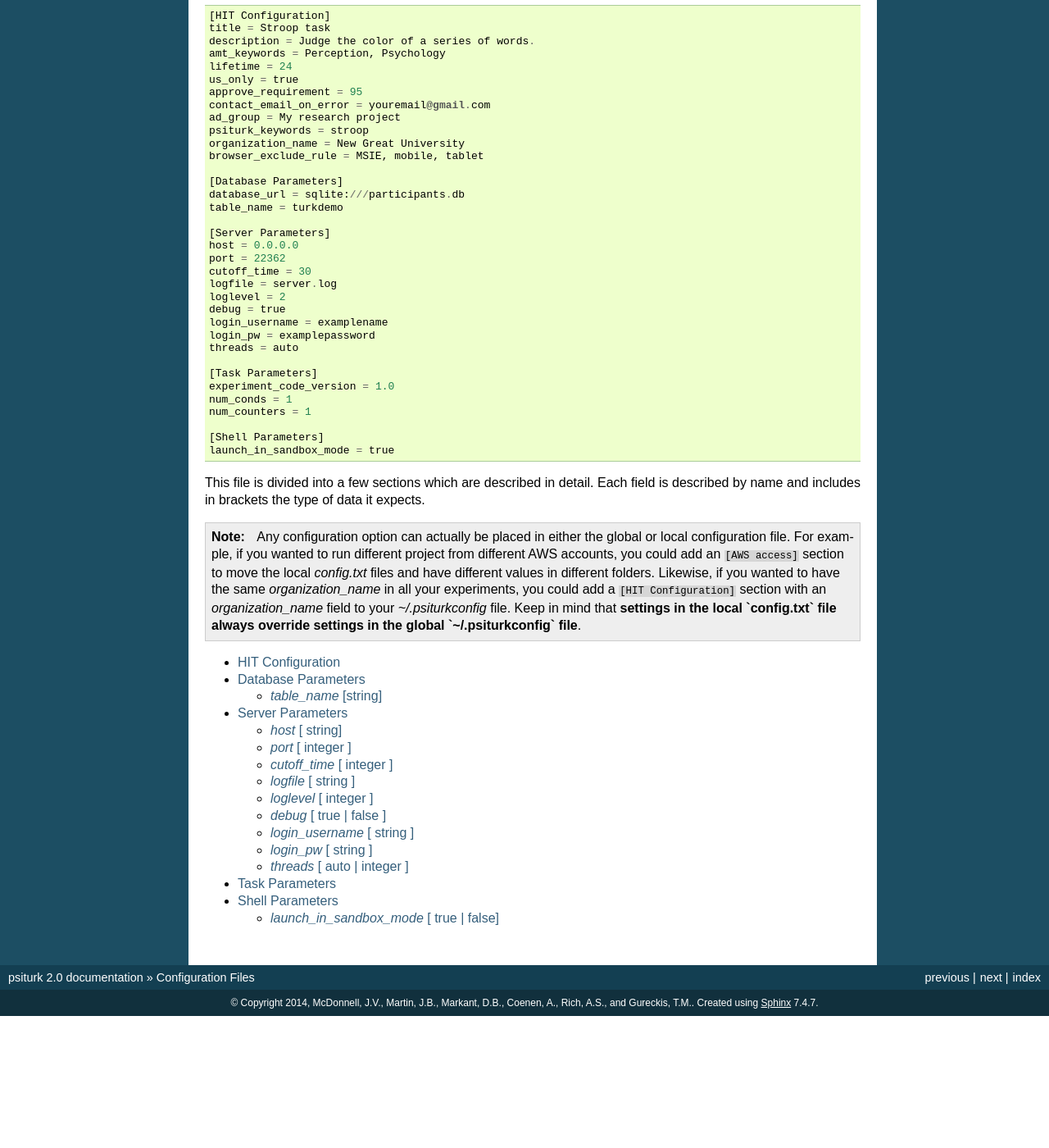
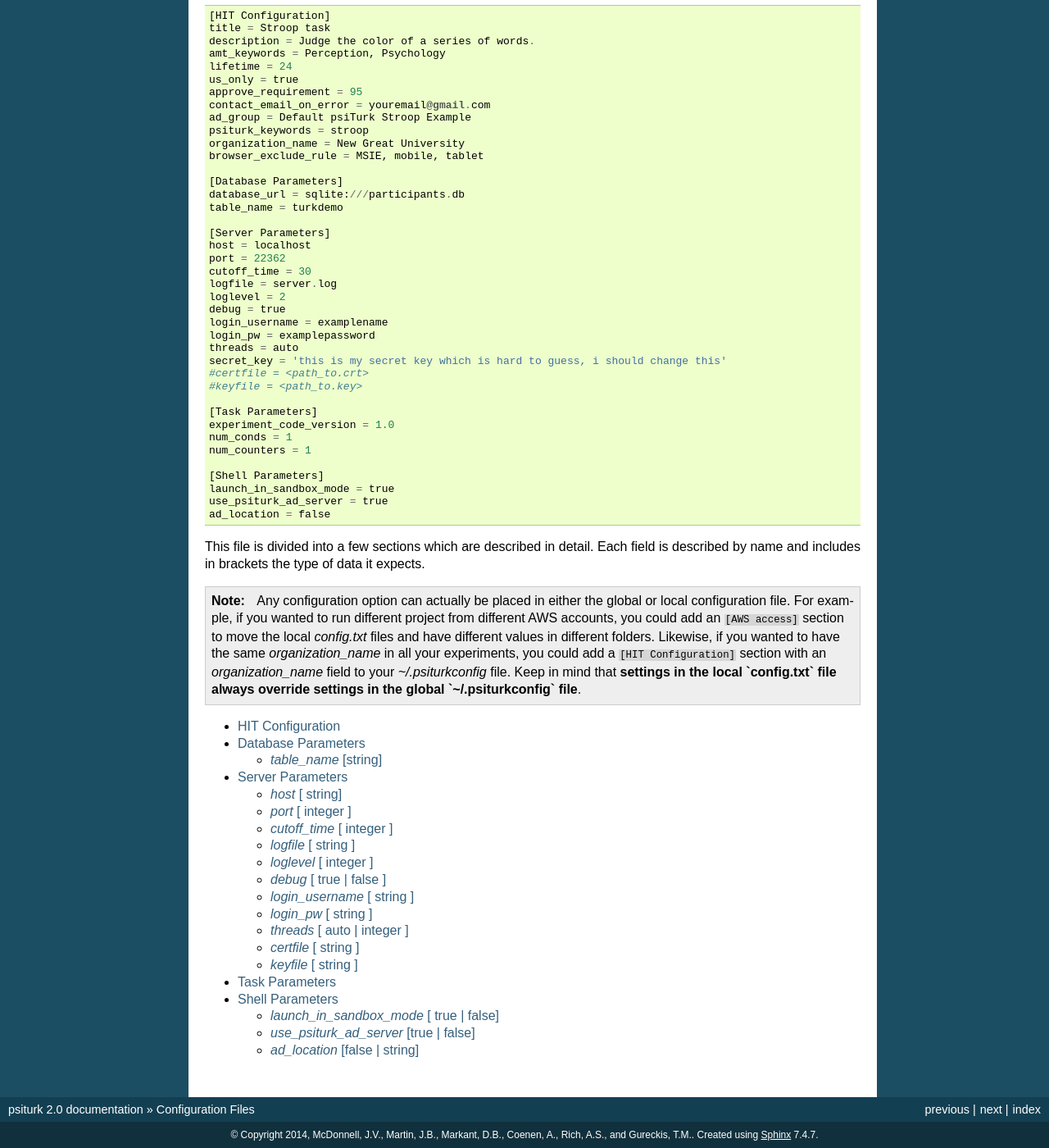
Before and after one commit to NYUCCL/psiTurk, a Sphinx documentation site: the page built from doc/configuration.rst, in a window 1280 px wide and 1400 px high, scrolled down 913 px. Shown: the whole window at 82% size. Built offline with Sphinx 7.4.7, drawn with Linux system fonts in a browser that asks for light colours; before the commit the page ends 2152 px from its top, so only the background shows below that.

Commit message:
Adding some documentation for the new [server parameter] and [shell parameter] SSL- and ad-server-related experimental features. Sorry in advance for typos.
Also I'm removing most of the inline documentation from the default local
config.txt file. It seemed like it might have been overwhelming to
newcomers. I moved it into the docs instead.

```diff
--- a/doc/config/server_parameters.rst
+++ b/doc/config/server_parameters.rst
@@ -7,16 +7,18 @@
 
 ::
 
-	[Server Parameters]
-	host = 0.0.0.0
-	port = 22362
-	cutoff_time = 30
-	logfile = server.log
-	loglevel = 2
-	debug = true
-	login_username = examplename
-	login_pw = examplepassword
-	threads = auto
+    [Server Parameters]
+    host = 0.0.0.0
+    port = 22362
+    cutoff_time = 30
+    logfile = server.log
+    loglevel = 2
+    debug = true
+    login_username = examplename
+    login_pw = examplepassword
+    threads = auto
+    #certfile = <path_to.crt>
+    #keyfile = <path_to.key>
 
 `host` [ string]
 --------------
@@ -91,3 +93,46 @@
 simultanous connections from internet users.  If you select
 `auto` it will set this based on the number of processor
 cores on your current computer.
+
+`certfile` [ string ]
+----------------------
+.. warning::
+
+    SSL support for the psiturk server is an experimental feature.
+
+`certfile` should be the /path/to/your/domain/SSL.crt
+
+If both certfile and keyfile are set and the files readable, then
+the psiturk gunicorn server will run with ssl. You will need
+to execute the psiturk with privileges sufficient to read
+the keyfile (typically root). If you run `psiturk` with `sudo` and if you are using
+a virtual environment, make sure to execute the full path to the desired psiturk instance in your environment.
+See `launch-sudo-psiturk in this gist`_ for an example.
+
+If you want to do this, you are responsible for obtaining
+your own cert and key. It is not necessary to run the
+psiturk server with `ssl` in order to use your own ad server.
+You can have a proxy server such as `nginx` in front of
+psiturk/gunicorn which handles ssl connections. See `this gist`_ for an example.
+
+See http://docs.gunicorn.org/en/stable/deploy.html for more information on setting up proxy servers with the psiturk (gunicorn) server.
+
+.. seealso::
+
+    `use_psiturk_ad_server <shell_parameters.html#use-psiturk-ad-server-true-false>`__
+        How to use your on ad_location. Does not require that the **psiTurk** server be SSL-enabled. (Although you will still need your own SSL certificate and key)
+
+`keyfile` [ string ]
+----------------------
+.. warning::
+
+    SSL support for the psiturk server is an experimental feature.
+
+`certfile` should be the /path/to/your/domain/private-SSL.key. Although .crts can contain .key files within them,
+psiturk currently requires that you point to separate .crt and .key files for this experimental feature to work.
+
+See the documentation for `certfile` for more information.
+
+.. _launch-sudo-psiturk in this gist: gist_
+.. _this gist: gist_
+.. _gist: https://gist.github.com/deargle/5d8c01660a77b8090a2cd24efcda2c59
--- a/doc/config/shell_parameters.rst
+++ b/doc/config/shell_parameters.rst
@@ -20,3 +20,64 @@
 
    `Overview of the command-line interface <../command_line_overview.html>`__
    	  The basic features of the **psiTurk** command line.
+
+`use_psiturk_ad_server` [true | false]
+---------------------------------------
+
+.. warning::
+
+    Non-use of the psiturk ad server is an experimental feature.
+
+If set to `true`, then the **psiTurk** secure ad server functionality will be enabled,
+and your ad will be hosted on psiturk.org when creating hits on AMT.
+
+If you want to host your own ad, then set this to `false`. You are responsible for obtaining
+your own cert and key and for configuring your own proxy server in front
+of psiturk/gunicorn. It is not necessary to also include the cert and key
+in the [Server Parameters] section -- you can have a proxy server
+such as nginx in front of psiturk/gunicorn which handles SSL connections.
+Although if you don't have your SSL certs in both places, then traffic between
+your proxy server and psiturk/gunicorn will not be encrypted. Perhaps that
+doesn't matter to you though if you configure your proxy server to pass traffic
+to your gunicorn/psiturk server via localhost.
+
+If set to `false` then you must also specify your custom `ad_location` (see below).
+
+.. seealso::
+
+    See the `[Server Parameters] certfile and keyfile configs <server_parameters.html>`__
+    for ssl-enabling the psiturk server (although this is not required to use your
+    own ad location).
+
+.. seealso::
+
+    See `this gist`_ for an example nginx psiturk SSL configuration
+
+
+`ad_location` [false | string]
+------------------------------
+
+.. warning::
+
+    Non-use of the psiturk ad server is an experimental feature.
+
+`ad_location` is only used if `use_psiturk_ad_server` is `false`.
+Set to whatever you set up your proxy server to listen on. This will be sent directly
+to AMT when creating your HITs to tell AMT where to look for your ad.
+
+Format is as follows::
+
+    https://<host>:<port>/ad
+
+Some gotcha's:
+
+* don't forget the `/ad` at the end. And don't append a trailing backslash.
+* you must use `https://` or AMT will explode.
+* the `<port>` should be the port your *proxy server* (such as nginx) is running on, *not* the **psiturk** port. See the `gist`_ for a full example.
+
+.. seealso::
+
+    See the information for the `use_psiturk_ad_server` configuration above as well.
+
+.. _this gist: gist_
+.. _gist: https://gist.github.com/deargle/5d8c01660a77b8090a2cd24efcda2c59
--- a/doc/configuration.rst
+++ b/doc/configuration.rst
@@ -71,41 +71,47 @@
 
 ::
 
-	[HIT Configuration]
-	title = Stroop task
-	description = Judge the color of a series of words.
-	amt_keywords = Perception, Psychology
-	lifetime = 24
-	us_only = true
-	approve_requirement = 95
-	contact_email_on_error = youremail@gmail.com
-	ad_group = My research project
-	psiturk_keywords = stroop
-	organization_name = New Great University
-	browser_exclude_rule = MSIE, mobile, tablet
+    [HIT Configuration]
+    title = Stroop task
+    description = Judge the color of a series of words.
+    amt_keywords = Perception, Psychology
+    lifetime = 24
+    us_only = true
+    approve_requirement = 95
+    contact_email_on_error = youremail@gmail.com
+    ad_group = Default psiTurk Stroop Example
+    psiturk_keywords = stroop
+    organization_name = New Great University
+    browser_exclude_rule = MSIE, mobile, tablet
 
-	[Database Parameters]
-	database_url = sqlite:///participants.db
-	table_name = turkdemo
+    [Database Parameters]
+    database_url = sqlite:///participants.db
+    table_name = turkdemo
 
-	[Server Parameters]
-	host = 0.0.0.0
-	port = 22362
-	cutoff_time = 30
-	logfile = server.log
-	loglevel = 2
-	debug = true
-	login_username = examplename
-	login_pw = examplepassword
-	threads = auto
+    [Server Parameters]
+    host = localhost
+    port = 22362
+    cutoff_time = 30
+    logfile = server.log
+    loglevel = 2
+    debug = true
+    login_username = examplename
+    login_pw = examplepassword
+    threads = auto
+    secret_key = 'this is my secret key which is hard to guess, i should change this'
+    #certfile = <path_to.crt>
+    #keyfile = <path_to.key>
 
-	[Task Parameters]
-	experiment_code_version = 1.0
-	num_conds = 1
-	num_counters = 1
+    [Task Parameters]
+    experiment_code_version = 1.0
+    num_conds = 1
+    num_counters = 1
 
-	[Shell Parameters]
-	launch_in_sandbox_mode = true
+    [Shell Parameters]
+    launch_in_sandbox_mode = true
+    use_psiturk_ad_server = true
+    ad_location = false
+
 
 This file is divided into a few sections which are
 described in detail.  Each field is described by
```
Also changed, not shown: 1 other file.
